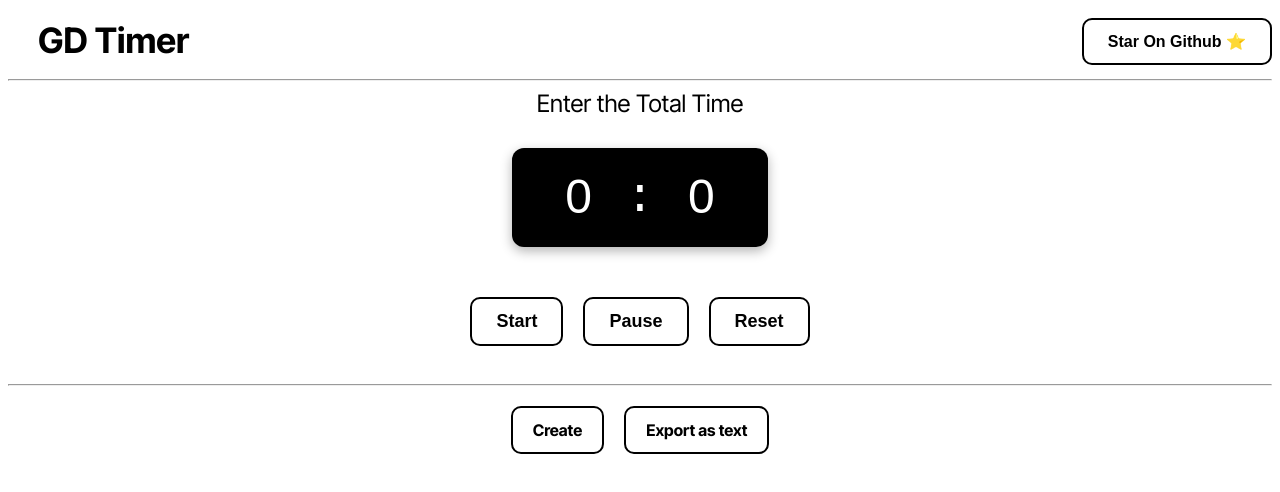
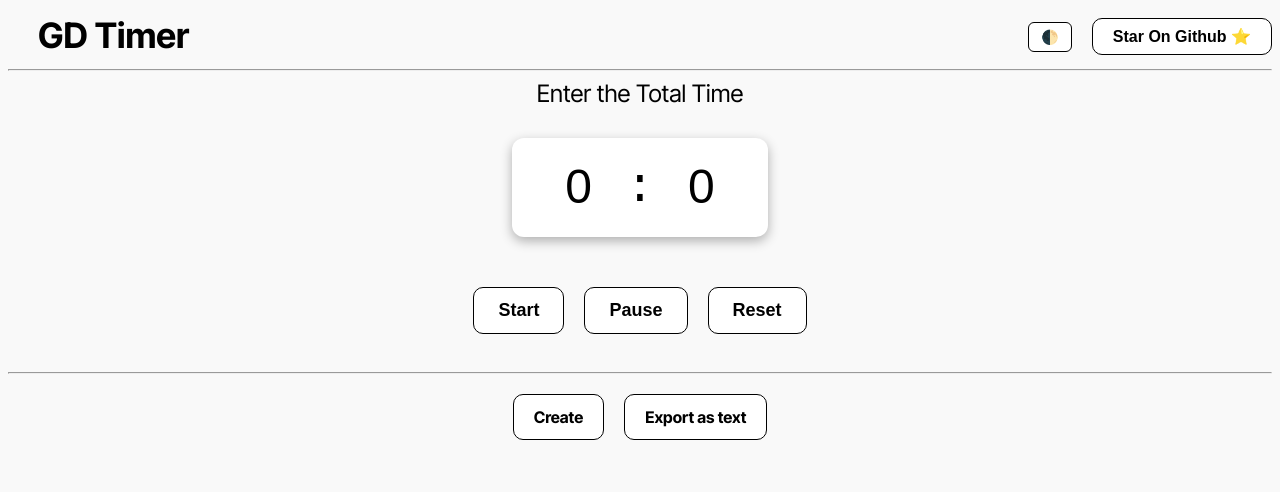
Before and after one commit to ElvinAlapatt/GDTimer, an Angular app: page / in a window 1280 px wide. Shown: the top 492 px of the page. Built offline with nearby package versions, Linux system fonts and the light colour scheme; a web font is replaced by a local one.

Commit message:
added dark mode and fixed some bugs

```diff
--- a/src/app/app.css
+++ b/src/app/app.css
@@ -8,10 +8,10 @@
 .action-btn {
   padding: 12px 20px;
   font-size: 16px;
-  border: 2px solid black;
+  border: 1px solid var(--border-color);
   border-radius: 10px;
-  background-color: white;
-  color: black;
+  background-color: var(--button-bg);
+  color: var(--button-text);
   cursor: pointer;
   transition: all 0.3s ease;
   font-family: 'Inter Tight', sans-serif;
@@ -19,8 +19,8 @@
 }
 
 .action-btn:hover {
-  background-color: black;
-  color: white;
+  background-color: var(--border-color);
+  color: var(--button-bg);
   transform: translateY(-2px);
 }
 
@@ -35,11 +35,13 @@
   padding: 10px;
   font-size: 22px;
   font-family: 'Courier New', monospace;
-  border: 2px solid black;
+  border: 2px solid var(--border-color);
   border-radius: 8px;
   resize: none;
   height: 220px;
   overflow-y: auto;
+  background-color: var(--button-bg);
+  color: var(--text-color);
 }
 
 /* Responsive styles (for mobile screens) */
@@ -55,7 +57,7 @@
   padding: 10px;
   font-size: 16px;
   font-family: 'Courier New', monospace;
-  border: 2px solid black;
+  border: 2px solid var(--border-color);
   border-radius: 8px;
   resize: none;
   height: 220px;
--- a/src/app/app.ts
+++ b/src/app/app.ts
@@ -1,4 +1,4 @@
-import { Component, ViewChildren, QueryList, AfterViewInit } from '@angular/core';
+import { Component, ViewChildren, QueryList, AfterViewInit, OnInit } from '@angular/core';
 import { StopwatchCardComponent } from './components/stopwatch-card/stopwatch-card';
 import { Header } from './components/header/header';
 import { MainDial } from './components/main-dial/main-dial';
@@ -10,12 +10,17 @@ import { Footer } from './components/footer/footer';
   imports: [Header, MainDial, StopwatchCardComponent, Footer],
   styleUrls: ['./app.css'],
 })
-export class AppComponent implements AfterViewInit {
+export class AppComponent implements AfterViewInit, OnInit {
   cards: number[] = [];
   nextId: number = 0;
   exportText: string = "";
 
   @ViewChildren(StopwatchCardComponent) stopwatches!: QueryList<StopwatchCardComponent>;
+
+  ngOnInit(): void {
+    // Auto-save timer
+    setInterval(() => this.saveToLocalStorage(), 1000);
+  }
 
   ngAfterViewInit(): void {
     setTimeout(() => {
@@ -38,9 +43,6 @@ export class AppComponent implements AfterViewInit {
     });
   }
 
-  ngOnInit(): void {
-    setInterval(() => this.saveToLocalStorage(), 1000);
-  }
 
   createCard() {
     const unnamedCard = this.stopwatches.find(card => !card.name.trim());
@@ -69,17 +71,15 @@ export class AppComponent implements AfterViewInit {
   generateExportText() {
     const unnamed = this.stopwatches.find(card => !card.name.trim());
     if (unnamed) {
-      alert('There is a user without a name !');
+      alert('There is a user without a name!');
       return;
     }
 
-    const result = this.stopwatches.map(card => {
+    this.exportText = this.stopwatches.map(card => {
       const name = card.name.trim();
       const time = card.getFormattedTime();
       return `${name} - ${time}`;
     }).join('\n');
-
-    this.exportText = result;
   }
 
   saveToLocalStorage() {
--- a/src/app/components/header/header.css
+++ b/src/app/components/header/header.css
@@ -10,21 +10,34 @@
   text-align: center;
   font-size: 35px;
   font-weight: bold;
-  color: black;
+  color: var(--text-color);
   margin-left: 30px;
   cursor: default;
   /* Removed padding: auto (not valid) */
 }
 
+.theme-toggle {
+  top: 12px;
+  right: 20px;
+  padding: 6px 12px;
+  font-size: 14px;
+  border-radius: 6px;
+  border: 1px solid var(--border-color);
+  background: var(--button-bg);
+  color: var(--button-text);
+  cursor: pointer;
+  margin-right: 20px;
+}
+
 /* GitHub Star button - desktop */
 .star {
-  padding: 12px 24px;
+  padding: 8px 20px;
   font-size: 16px;
   font-weight: bold;
-  border: 2px solid black;
+  border: 1px solid var(--border-color);
   border-radius: 10px;
-  background-color: white;
-  color: black;
+  background-color: var(--button-bg);
+  color: var(--button-text);
   cursor: pointer;
   transition: background-color 0.3s ease, color 0.3s ease, transform 0.1s ease;
   margin-right: 0px;
@@ -33,8 +46,8 @@
 }
 
 .star:hover {
-  background-color: black;
-  color: white;
+  background-color: var(--border-color);
+  color: var(--button-bg);
 }
 
 .star:active {
@@ -51,15 +64,19 @@
     margin-bottom: 10px;
   }
 
+  .theme-toggle{
+    margin-right: 10px;
+    margin-top: 20px;
+  }
   .star {
     font-size: 12px;
-    padding: 10px 18px;
+    padding: 6px 12px;
     margin-right: 10px;
   }
 
   .star:hover,
   .star:active {
-    background-color: black;
-    color: white;
+    background-color: var(--border-color);
+    color: var(--button-bg);
   }
 }
--- a/src/app/components/header/header.html
+++ b/src/app/components/header/header.html
@@ -1,5 +1,9 @@
 <div class="header">
     <div class="title">GD Timer</div>
-    <button class="star" (click)="starGithub()">Star On Github ⭐</button>
+    <div>
+        <button (click)="toggleTheme()" class="theme-toggle">🌓</button>
+        <button class="star" (click)="starGithub()">Star On Github ⭐</button>
+    </div>
+
 </div>
 <hr>
--- a/src/app/components/header/header.ts
+++ b/src/app/components/header/header.ts
@@ -1,13 +1,29 @@
-import { Component } from '@angular/core';
+import { Component, OnInit } from '@angular/core';
 
 @Component({
   selector: 'app-header',
-  imports: [],
+  standalone: true,
   templateUrl: './header.html',
   styleUrl: './header.css'
 })
-export class Header {
-  starGithub(){
-    window.open('https://github.com/ElvinAlapatt/GDTimer','_blank')
+export class Header implements OnInit {
+  public currentTheme: 'light' | 'dark' = 'light';
+
+  ngOnInit(): void {
+    const saved = localStorage.getItem('gd-timer-theme') as 'light' | 'dark' | null;
+    if (saved) {
+      this.currentTheme = saved;
+      document.documentElement.setAttribute('data-theme', saved);
+    }
+  }
+
+  toggleTheme() {
+    this.currentTheme = this.currentTheme === 'light' ? 'dark' : 'light';
+    document.documentElement.setAttribute('data-theme', this.currentTheme);
+    localStorage.setItem('gd-timer-theme', this.currentTheme);
+  }
+
+  starGithub() {
+    window.open('https://github.com/ElvinAlapatt/GDTimer', '_blank');
   }
 }
--- a/src/app/components/main-dial/main-dial.css
+++ b/src/app/components/main-dial/main-dial.css
@@ -7,6 +7,7 @@
   font-size: 24px;
   font-family: inter Tight;
   justify-content: center;
+  color: var(--text-color);
 
 }
 
@@ -24,11 +25,11 @@
     align-items: center;
     justify-content: center;
     gap: 10px;
-    background-color: #000;
+    background-color: var(--button-bg);
     padding: 20px 30px;
     border-radius: 12px;
     box-shadow: 0 4px 12px rgba(0,0,0,0.3);
-    color: rgb(255, 255, 255);
+    color: var(--button-text);
     font-family: 'Courier New', monospace;
     font-size: 48px;
 }
@@ -40,7 +41,7 @@
     background: transparent;
     border: none;
     outline: none;
-    color: rgb(255, 255, 255);
+    color: var(--button-text);
     font-family:Arial, Helvetica, sans-serif;
     font-size: 48px;
     text-align: center;
@@ -60,8 +61,8 @@
 .minutesinput:focus,
 .secondsinput:focus {
     outline: none;
-    box-shadow: 0 0 5px rgb(255, 255, 255);
-    border-bottom: 2px solid rgb(255, 255, 255);
+    box-shadow: 0 0 5px var(--button-bg);
+    border-bottom: 2px solid var(--button-bg);
 }
 
 /* Buttons container */
@@ -77,19 +78,19 @@
   padding: 12px 24px;
   font-size: 18px;
   font-weight: bold;
-  border: 2px solid black;
+  border: 1px solid var(--border-color);
   border-radius: 10px;
-  background-color: white;
-  color: black;
+  background-color: var(--button-bg);
+  color: var(--button-text);
   cursor: pointer;
   transition: all 0.3s ease;
   margin-bottom: 30px;
 }
 
 .btncontainer .btn:hover {
-  background-color: black;
-  color: white;
-  border: 2px solid black;
+  background-color: var(--border-color);
+  color: var(--button-bg);
+  border: 2px solid var(--border-color);
 }
 
 .btncontainer .btn:active {
@@ -102,7 +103,7 @@
   left: 0;
   width: 100vw;
   height: 100vh;
-  background: rgba(0,0,0,0.6);
+  background: var(--alarm-model-bg);
   display: flex;
   align-items: center;
   justify-content: center;
@@ -110,11 +111,11 @@
 }
 
 .modal-content {
-  background: white;
+  background: var(--button-bg);
   padding: 24px 32px;
   border-radius: 10px;
   font-size: 20px;
-  box-shadow: 0 2px 10px rgba(0,0,0,0.3);
+  box-shadow: 0 2px 10px var(--modal-content-boxshadow);
   text-align: center;
 }
 
@@ -122,15 +123,15 @@
   margin-top: 20px;
   padding: 8px 16px;
   font-size: 16px;
-  border: 2px solid black;
+  border: 2px solid var(--border-color);
   border-radius: 6px;
-  background: white;
+  background: var(--button-bg);
   cursor: pointer;
 }
 
 .modal-content button:hover {
-  background: black;
-  color: white;
+  background: var(--border-color);
+  color: var(--button-bg);
 }
 
 @media only screen and (max-width: 511px) {
--- a/src/app/components/main-dial/main-dial.ts
+++ b/src/app/components/main-dial/main-dial.ts
@@ -1,4 +1,4 @@
-import { Component } from '@angular/core';
+import { Component, OnInit } from '@angular/core';
 import { FormsModule } from '@angular/forms';
 
 @Component({
@@ -7,16 +7,36 @@ import { FormsModule } from '@angular/forms';
   templateUrl: './main-dial.html',
   styleUrl: './main-dial.css',
 })
-export class MainDial {
+export class MainDial implements OnInit {
   minutes: number = 0;
   seconds: number = 0;
-  private interval: any = 0;
-  private totalSeconds: number = 0;
+  private interval: any = null;
+  private endTimestamp: number = 0;
   isRunning: boolean = false;
 
   alarmAudio = new Audio('alarm.mp3');
+  showAlarm: boolean = false;
 
-  showAlarm: boolean = false;
+  ngOnInit(): void {
+    const saved = localStorage.getItem('mainTimer');
+    if (saved) {
+      const parsed = JSON.parse(saved);
+      const now = Date.now();
+
+      if (parsed.endTimestamp && now < parsed.endTimestamp) {
+        const remainingSeconds = Math.floor((parsed.endTimestamp - now) / 1000);
+        this.minutes = Math.floor(remainingSeconds / 60);
+        this.seconds = remainingSeconds % 60;
+        this.endTimestamp = parsed.endTimestamp;
+        this.startTimer(true); // resume without resetting timestamp
+      } else {
+        this.minutes = 0;
+        this.seconds = 0;
+        this.endTimestamp = 0;
+        this.updateDocumentTitle();
+      }
+    }
+  }
 
   get formattedTime(): string {
     const mm = this.minutes.toString().padStart(2, '0');
@@ -29,67 +49,67 @@ export class MainDial {
     this.seconds = Math.min(59, Math.max(0, this.seconds));
   }
 
-  pauseTimer() {
-    clearInterval(this.interval);
-    this.isRunning = false;
-  }
-
-  playAlarm() {
-  this.alarmAudio.loop = true;
-
-  this.alarmAudio.play().then(() => {
-    this.showAlarm = true; // show the modal after sound starts
-  }).catch((err) => {
-    console.error('Audio failed to play:', err);
-  });
-}
-
-dismissAlarm() {
-  this.alarmAudio.pause();
-  this.alarmAudio.currentTime = 0;
-  this.showAlarm = false;
-}
-
-  startTimer() {
+  startTimer(resume: boolean = false) {
     if (this.isRunning) return;
 
-    this.totalSeconds = this.minutes * 60 + this.seconds;
-    if (this.totalSeconds <= 0) return;
+    let totalSeconds = this.minutes * 60 + this.seconds;
+    if (totalSeconds <= 0) return;
 
-    // FIX: Preload the audio during user interaction
-    this.alarmAudio.load();
+    if (!resume) {
+      this.endTimestamp = Date.now() + totalSeconds * 1000;
+    }
 
+    localStorage.setItem('mainTimer', JSON.stringify({ endTimestamp: this.endTimestamp }));
     this.isRunning = true;
 
     this.interval = setInterval(() => {
-      if (this.totalSeconds > 0) {
-        this.totalSeconds--;
+      const now = Date.now();
+      const remaining = Math.max(0, Math.floor((this.endTimestamp - now) / 1000));
+      this.minutes = Math.floor(remaining / 60);
+      this.seconds = remaining % 60;
 
-        this.minutes = Math.floor(this.totalSeconds / 60);
-        this.seconds = this.totalSeconds % 60;
+      this.updateDocumentTitle();
 
-        this.updateDocumentTitle();
-
-        if (this.totalSeconds === 0) {
-          this.playAlarm(); // Trigger alarm
-        }
-      } else {
+      if (remaining <= 0) {
         this.pauseTimer();
+        this.playAlarm();
       }
     }, 1000);
+  }
+
+  pauseTimer() {
+    clearInterval(this.interval);
+    this.interval = null;
+    this.isRunning = false;
+    localStorage.removeItem('mainTimer');
   }
 
   resetTimer() {
     this.pauseTimer();
     this.minutes = 0;
     this.seconds = 0;
-    this.totalSeconds = 0;
+    this.endTimestamp = 0;
     this.updateDocumentTitle();
   }
 
+  playAlarm() {
+    this.alarmAudio.loop = true;
+    this.alarmAudio.play().then(() => {
+      this.showAlarm = true;
+    }).catch((err) => {
+      console.error('Audio playback failed:', err);
+    });
+  }
+
+  dismissAlarm() {
+    this.alarmAudio.pause();
+    this.alarmAudio.currentTime = 0;
+    this.showAlarm = false;
+  }
+
   updateDocumentTitle() {
-    const min = this.minutes.toString().padStart(2, '0');
-    const sec = this.seconds.toString().padStart(2, '0');
-    document.title = `${min}:${sec} - GD Timer`;
+    const mm = this.minutes.toString().padStart(2, '0');
+    const ss = this.seconds.toString().padStart(2, '0');
+    document.title = `${mm}:${ss} - GD Timer`;
   }
 }
--- a/src/styles.css
+++ b/src/styles.css
@@ -2,5 +2,30 @@
 @import url('https://fonts.googleapis.com/css2?family=Inter+Tight:ital,wght@0,100..900;1,100..900&family=Playwrite+DK+Loopet&family=Roboto:ital,wght@0,100..900;1,100..900&display=swap');
 
 body{
-    background-color: white;
+    background-color: var(--bg-color);
 }
+:root {
+  --bg-color: #f9f9f9;
+  --text-color: #000;
+  --card-bg: #ffffff;
+  --border-color: black;
+  --button-bg: white;
+  --button-text: black;
+  --alarm-model-bg: rgba(0,0,0,0.6);
+  --modal-content-boxshadow: rgba(0,0,0,0.3);
+  --card-boxshadow: rgba(0, 0, 0, 0.2);
+}
+
+[data-theme="dark"] {
+  --bg-color: #121212;
+  --text-color: #f1f1f1;
+  --card-bg: #000000;
+  --border-color: #888;
+  --button-bg: #333;
+  --button-text: #f1f1f1;
+  --alarm-model-bg: rgba(255,255,255,0.6);
+  --modal-content-boxshadow: rgba(255,255,255,0.3);
+}
+* {
+  transition: background-color 0.3s, color 0.3s;
+}
```
Also changed, not shown: src/app/components/stopwatch-card/stopwatch-card.css (+11 -9 lines).
